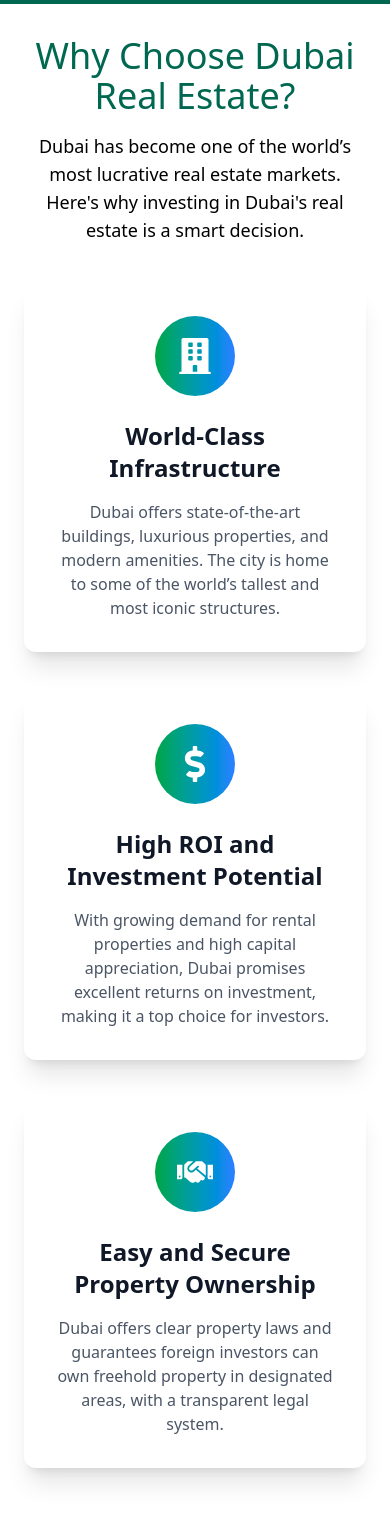
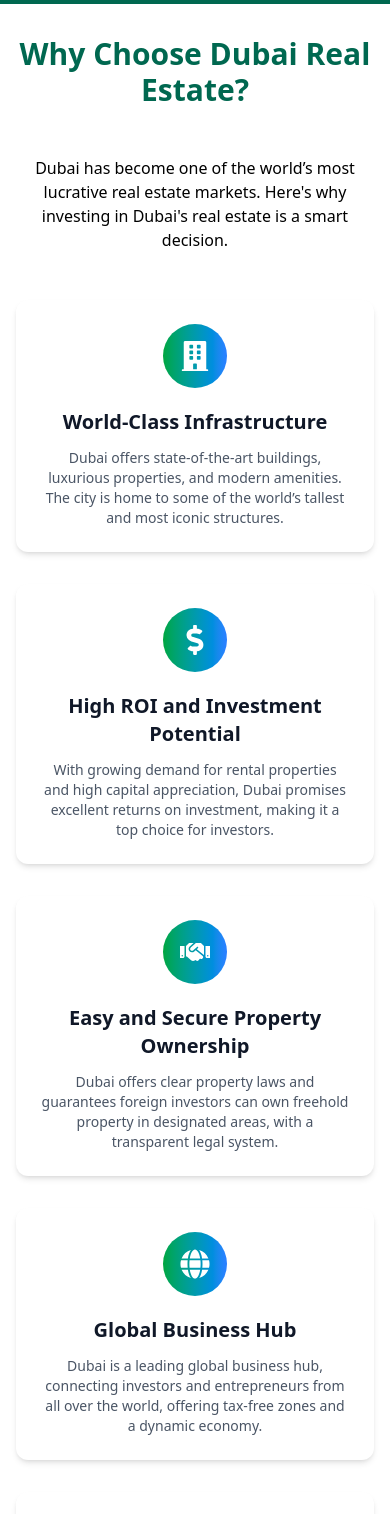
Before and after one commit to Birat121/learningsite, a React (Vite) app: page /why-dubai in a window 390 px wide. Shown: the part 100-1614 px from the top of the page. Built offline with nearby package versions, Linux system fonts and the light colour scheme.

Commit message:
small changes

```diff
--- a/src/pages/WhyUs.jsx
+++ b/src/pages/WhyUs.jsx
@@ -3,27 +3,27 @@ import { FaBuilding, FaDollarSign, FaHandshake, FaGlobe, FaCity } from 'react-ic
 
 const reasons = [
   {
-    icon: <FaBuilding className="text-4xl text-white" />,
+    icon: <FaBuilding className="text-3xl sm:text-4xl text-white" />,
     title: 'World-Class Infrastructure',
     description: 'Dubai offers state-of-the-art buildings, luxurious properties, and modern amenities. The city is home to some of the world’s tallest and most iconic structures.',
   },
   {
-    icon: <FaDollarSign className="text-4xl text-white" />,
+    icon: <FaDollarSign className="text-3xl sm:text-4xl text-white" />,
     title: 'High ROI and Investment Potential',
     description: 'With growing demand for rental properties and high capital appreciation, Dubai promises excellent returns on investment, making it a top choice for investors.',
   },
   {
-    icon: <FaHandshake className="text-4xl text-white" />,
+    icon: <FaHandshake className="text-3xl sm:text-4xl text-white" />,
     title: 'Easy and Secure Property Ownership',
     description: 'Dubai offers clear property laws and guarantees foreign investors can own freehold property in designated areas, with a transparent legal system.',
   },
   {
-    icon: <FaGlobe className="text-4xl text-white" />,
+    icon: <FaGlobe className="text-3xl sm:text-4xl text-white" />,
     title: 'Global Business Hub',
     description: 'Dubai is a leading global business hub, connecting investors and entrepreneurs from all over the world, offering tax-free zones and a dynamic economy.',
   },
   {
-    icon: <FaCity className="text-4xl text-white" />,
+    icon: <FaCity className="text-3xl sm:text-4xl text-white" />,
     title: 'Lifestyle and Luxury Living',
     description: 'Dubai is a city of luxury and comfort, offering world-class shopping, fine dining, beachfront resorts, and vibrant nightlife, all alongside scenic views.',
   },
@@ -31,34 +31,36 @@ const reasons = [
 
 const ReasonsToChooseDubaiRealEstate = () => {
   return (
-    <section className=" py-20 px-6 md:px-20 mt-14">
-      <div className="max-w-6xl mx-auto text-center space-y-16">
-        <h2 className="text-4xl sm:text-5xl  text-[rgb(0,104,80)] mb-4">
+    <section className="py-16 px-4 sm:px-6 md:px-20 mt-18">
+      <div className="max-w-6xl mx-auto text-center space-y-12 sm:space-y-16">
+        <h2 className="text-3xl sm:text-4xl md:text-5xl font-bold text-[rgb(0,104,80)]">
           Why Choose Dubai Real Estate?
         </h2>
-        <p className="text-lg text-black mb-10 max-w-3xl mx-auto">
+        <p className="text-base sm:text-lg text-black max-w-3xl mx-auto">
           Dubai has become one of the world’s most lucrative real estate markets. Here's why investing in Dubai's real estate is a smart decision.
         </p>
 
         {/* Reasons Cards */}
-        <div className="grid grid-cols-1 sm:grid-cols-2 lg:grid-cols-3 gap-10">
+        <div className="grid grid-cols-1 sm:grid-cols-2 lg:grid-cols-3 gap-8 sm:gap-10">
           {reasons.map((reason, index) => (
-            <div key={index} className="bg-white p-8 rounded-xl shadow-xl hover:shadow-2xl transition-all duration-300">
-              {/* Icon with background */}
-              <div className="bg-gradient-to-r from-green-600 to-blue-500 p-4 rounded-full mb-6 flex justify-center items-center w-20 h-20 mx-auto">
+            <div
+              key={index}
+              className="bg-white p-6 sm:p-8 rounded-xl shadow-md sm:shadow-xl hover:shadow-2xl transition-all duration-300"
+            >
+              <div className="bg-gradient-to-r from-green-600 to-blue-500 p-3 sm:p-4 rounded-full mb-5 flex justify-center items-center w-16 h-16 sm:w-20 sm:h-20 mx-auto">
                 {reason.icon}
               </div>
-              <h3 className="text-2xl font-semibold text-gray-900 mb-4">{reason.title}</h3>
-              <p className="text-gray-600">{reason.description}</p>
+              <h3 className="text-xl sm:text-2xl font-semibold text-gray-900 mb-3">{reason.title}</h3>
+              <p className="text-sm sm:text-base text-gray-600">{reason.description}</p>
             </div>
           ))}
         </div>
 
         {/* Call to Action */}
-        <div className="text-center mt-12">
+        <div className="text-center mt-10 sm:mt-12">
           <button
             onClick={() => window.location.href = '/contact'}
-            className="bg-[rgb(0,104,80)] text-white text-lg sm:text-xl font-semibold px-8 py-4 rounded-full transition duration-300 hover:bg-[rgb(0,82,60)]"
+            className="bg-[rgb(0,104,80)] text-white text-base sm:text-lg font-semibold px-6 sm:px-8 py-3 sm:py-4 rounded-full transition duration-300 hover:bg-[rgb(0,82,60)]"
           >
             Get in Touch for Investment Opportunities
           </button>
```
